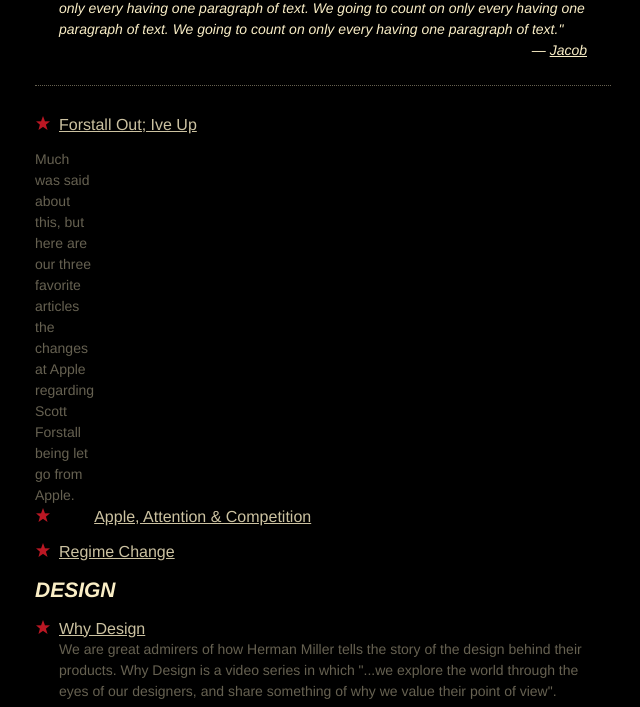
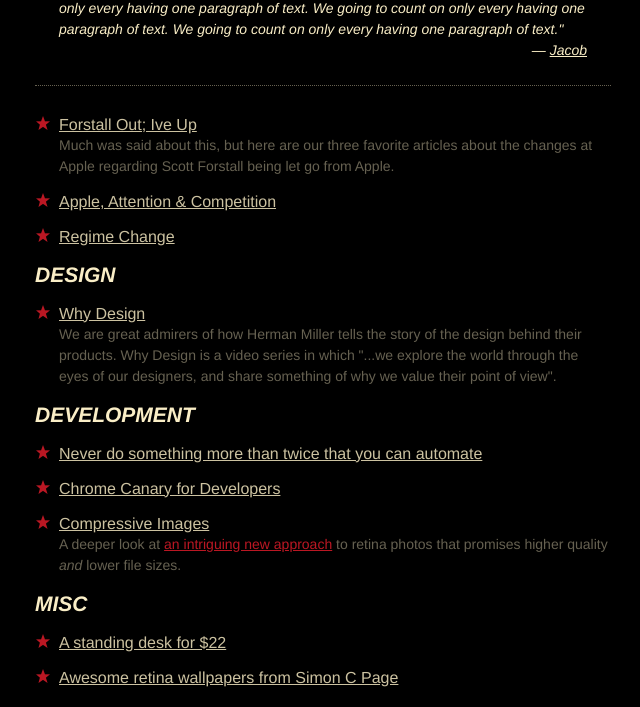
Before and after one commit to guerillalabs/Propaganda, a plain HTML site: page next/index.html in a window 1280 px wide. Shown: the part 501-1208 px from the top of the page, without its empty margins (317-957 px from the left). Drawn offline with Linux system fonts and the light colour scheme.

Commit message:
latest additions
Adding links for this week's newsletter.

```diff
--- a/next/index.html
+++ b/next/index.html
@@ -39,7 +39,9 @@
 		border:none;
 	}
 	img.flex {
+		display:block;
 		height:auto !important;
+		margin:0 auto;
 		max-width:100%;
     	width:auto !important;
 	}
@@ -142,14 +144,15 @@
 											<td width="24" rowspan="2" valign="top"><img src="star.png" class="bullet" alt=""></td>
 											<td class="title"><h3><a href="http://daringfireball.net/2012/10/forstall_out">Forstall Out; Ive Up</a></h3></td>
 										</tr>
+										<tr>
+											<td class="content">Much was said about this, but here are our three favorite articles about the changes at Apple regarding Scott Forstall being let go from Apple.</td>
+										</tr>
 									</table>
 
 									<table cellpadding="0" cellspacing="0" border="0" class="entry">
 										<tr>
-											<td class="content">Much was said about this, but here are our three favorite articles the changes at Apple regarding Scott Forstall being let go from Apple.</td>
-										<tr>
 											<td width="24" rowspan="2" valign="top"><img src="star.png" class="bullet" alt=""></td>
-											<td class="title"><h3><a href="http://om.co/2012/10/29/scott-forstall-apple/">Apple, Attention & Competition</a></h3></td>
+											<td class="title"><h3><a href="http://om.co/2012/10/29/scott-forstall-apple/">Apple, Attention &amp; Competition</a></h3></td>
 										</tr>
 									</table>
 
@@ -169,7 +172,6 @@
 										<tr>
 											<td class="content">We are great admirers of how Herman Miller tells the story of the design behind their products. Why Design is a video series in which "...we explore the world through the eyes of our designers, and share something of why we value their point of view". </td>
 										</tr>
-
 									</table>
 
 									<h2>Development</h2>
@@ -179,6 +181,21 @@
 											<td class="title"><h3><a href="http://the-pastry-box-project.net/daniel-ryan/2012-november-1">Never do something more than twice that you can automate</a></h3></td>
 										</tr>
 									</table>
+									<table cellpadding="0" cellspacing="0" border="0" class="entry">
+										<tr>
+											<td width="24" rowspan="2" valign="top"><img src="star.png" class="bullet" alt=""></td>
+											<td class="title"><h3><a href="http://paulirish.com/2012/chrome-canary-for-developers/">Chrome Canary for Developers</a></h3></td>
+										</tr>
+									</table>
+									<table cellpadding="0" cellspacing="0" border="0" class="entry">
+										<tr>
+											<td width="24" rowspan="2" valign="top"><img src="star.png" class="bullet" alt=""></td>
+											<td class="title"><h3><a href="http://filamentgroup.com/lab/rwd_img_compression/">Compressive Images</a></h3></td>
+										</tr>
+										<tr>
+											<td class="content">A deeper look at <a href="http://blog.netvlies.nl/design-interactie/retina-revolution/">an intriguing new approach</a> to retina photos that promises higher quality <em>and</em> lower file sizes.</td>
+										</tr>
+									</table>
 
 									<h2>Misc</h2>
 
@@ -186,6 +203,13 @@
 										<tr>
 											<td width="24" rowspan="2" valign="top"><img src="star.png" class="bullet" alt=""></td>
 											<td class="title"><h3><a href="http://iamnotaprogrammer.com/Ikea-Standing-desk-for-22-dollars.html">A standing desk for $22</a></h3></td>
+										</tr>
+									</table>
+
+									<table cellpadding="0" cellspacing="0" border="0" class="entry">
+										<tr>
+											<td width="24" rowspan="2" valign="top"><img src="star.png" class="bullet" alt=""></td>
+											<td class="title"><h3><a href="http://simoncpage.co.uk/blog/2012/03/ipad-hd-retina-wallpaper/">Awesome retina wallpapers from Simon C Page</a></h3></td>
 										</tr>
 									</table>
 
```
Also changed, not shown: template/index.html (+2 -0 lines).
